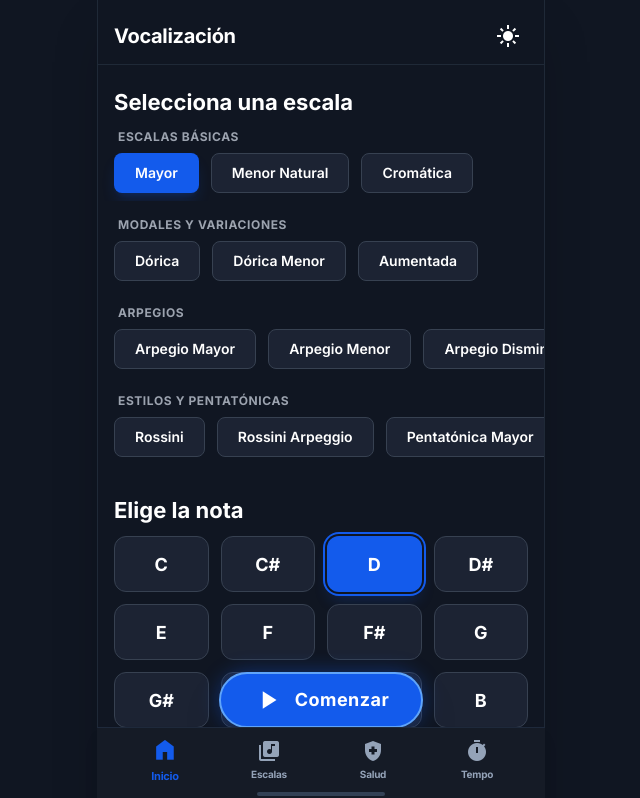
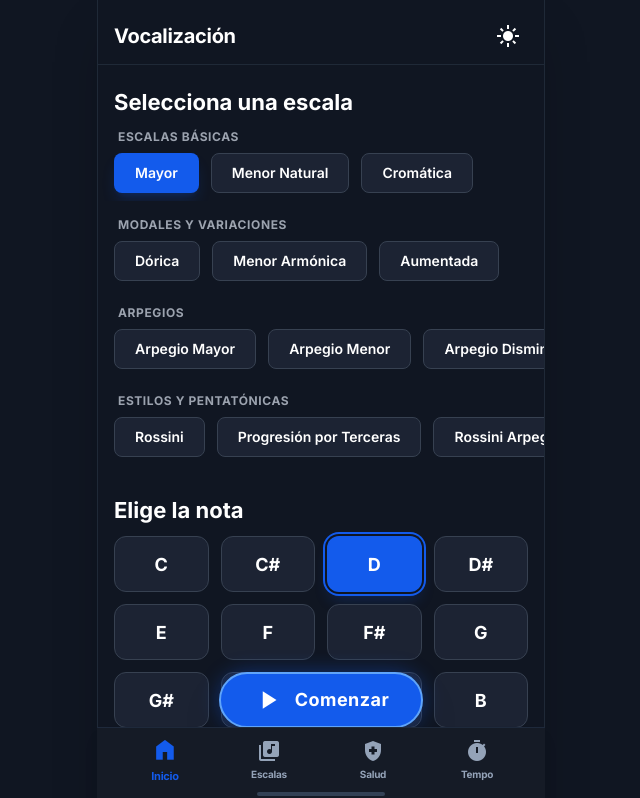
Before and after one commit to matiasiortiz/VocalTuner-App, a React (Vite) app: page /#/ in a window 1280 px wide. Shown: the top 798 px of the page, without its empty margins (319-959 px from the left). Built offline with nearby package versions, Linux system fonts and the light colour scheme.

Commit message:
new scales and updates

```diff
--- a/constants.ts
+++ b/constants.ts
@@ -17,9 +17,9 @@ export const SCALE_INTERVALS: Record<string, number[]> = {
   'Menor': [0, 2, 3, 5, 7, 8, 10, 12], // Legacy alias
   'Cromática': [0, 1, 2, 3, 4, 5, 6, 7, 8, 9, 10, 11, 12],
 
-  // Modales
+  // Modales y Variaciones
   'Dórica': [0, 2, 3, 5, 7, 9, 10, 12],
-  'Dórica Menor': [0, 2, 3, 5, 7, 9, 10, 12],
+  'Menor Armónica': [0, 2, 3, 5, 7, 8, 11, 12], // 7ma mayor (sensible)
   'Aumentada': [0, 3, 4, 7, 8, 11, 12],
 
   // Arpegios
@@ -33,6 +33,11 @@ export const SCALE_INTERVALS: Record<string, number[]> = {
   // DOWN: F(17)-D(14)-B(11)-G(7)-F(5)-D(2)-C(0)
   'Rossini': [0, 4, 7, 12, 16, 19, 17, 14, 11, 7, 5, 2, 0],
 
+  // Progresión por Terceras (Zig-Zag)
+  // 0-4 (Do-Mi), 2-5 (Re-Fa), 4-7 (Mi-Sol), 5-9 (Fa-La),
+  // 7-11 (Sol-Si), 9-12 (La-Do), 11-14 (Si-Re), 12 (Do)
+  'Progresión por Terceras': [0, 4, 2, 5, 4, 7, 5, 9, 7, 11, 9, 12, 11, 14, 12],
+
   'Pentatónica Mayor': [0, 2, 4, 7, 9, 12],
   'Pentatónica Menor': [0, 3, 5, 7, 10, 12],
   'Blues': [0, 3, 5, 6, 7, 10, 12],
--- a/metadata.json
+++ b/metadata.json
@@ -1,5 +1,5 @@
 {
-  "name": "VocalTune",
+  "name": "VocalTuner",
   "description": "Una aplicación avanzada de vocalización y coro con entrenamiento de escalas interactivas, metrónomo profesional y recursos de salud vocal.",
   "requestFramePermissions": [
     "microphone"
--- a/package.json
+++ b/package.json
@@ -1,5 +1,5 @@
 {
-  "name": "vocaltune",
+  "name": "vocaltuner",
   "private": true,
   "version": "0.0.0",
   "type": "module",
--- a/screens/HomeScreen.tsx
+++ b/screens/HomeScreen.tsx
@@ -137,7 +137,7 @@ const HomeScreen: React.FC = () => {
               <h3 className="text-xs text-gray-500 dark:text-gray-400 font-bold uppercase tracking-wider mb-2 ml-1">Modales y Variaciones</h3>
               <div className="flex gap-3 overflow-x-auto pb-2 -mx-4 px-4 no-scrollbar">
                 <ScaleButton label="Dórica" />
-                <ScaleButton label="Dórica Menor" />
+                <ScaleButton label="Menor Armónica" />
                 <ScaleButton label="Aumentada" />
               </div>
             </div>
@@ -155,6 +155,7 @@ const HomeScreen: React.FC = () => {
               <h3 className="text-xs text-gray-500 dark:text-gray-400 font-bold uppercase tracking-wider mb-2 ml-1">Estilos y Pentatónicas</h3>
               <div className="flex gap-3 overflow-x-auto pb-2 -mx-4 px-4 no-scrollbar">
                 <ScaleButton label="Rossini" />
+                <ScaleButton label="Progresión por Terceras" />
                 <ScaleButton label="Rossini Arpeggio" />
                 <ScaleButton label="Pentatónica Mayor" />
                 <ScaleButton label="Pentatónica Menor" />
--- a/services/audioService.ts
+++ b/services/audioService.ts
@@ -299,15 +299,14 @@ class PianoAudioService {
 
         // Construcción de la secuencia de notas
         if (scaleId === 'Rossini') {
-            // Rossini usa el patrón definido en constants EXACTAMENTE como está
-            // Semicorcheas (aprox 1/4 de tiempo)
+            // Patrones de ejercicio ágil: solo ida, más rápido
             noteDur = beatDuration * 0.25;
             intervals.forEach(interval => {
                 const noteAbs = currentRootAbs + interval;
                 scaleSequence.push(`${NOTES[noteAbs % 12]}${Math.floor(noteAbs / 12)}`);
             });
         } else {
-            // Escalas normales: Subir y bajar
+            // Escalas normales (Incluyendo Progresión por Terceras): Subir y bajar
             const scaleNotes: string[] = [];
             intervals.forEach(interval => {
                 const noteAbs = currentRootAbs + interval;
```
Also changed, not shown: standalone.html (+5 -4 lines).
